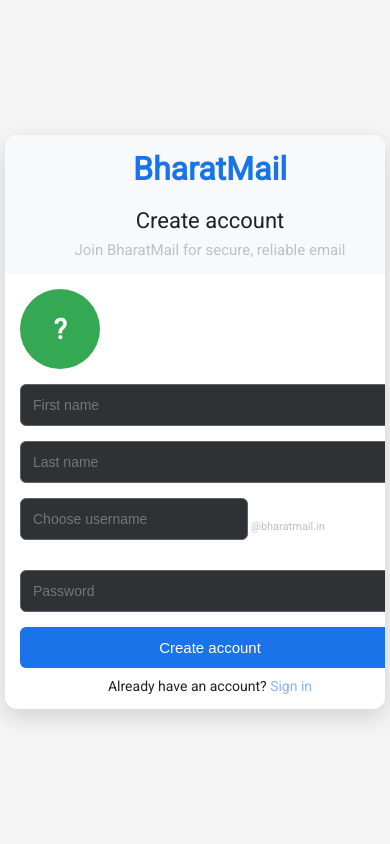
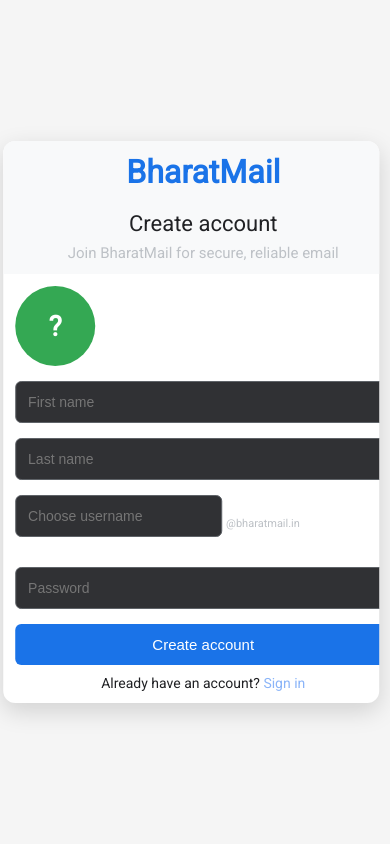
Before and after one commit to Sahilsoni15/BharatMail, a Flask app: page /register in a window 390 px wide. Run offline with Flask 3, Linux system fonts and the light colour scheme; parts of the project's set-up code (start-up, migrations or seed data) failed here and were passed over.

Commit message:
Adjust complete registration box positioning for better mobile display
- Moved entire registration container slightly to left (translateX(-1%))
- Reduced container width to 98% on mobile screens < 480px
- Reduced body padding to 3px and form padding to 12px for more space
- Ensures complete registration form shows properly without right-side cutoff
- Maintains all form functionality while optimizing mobile viewport usage

Now the complete registration box fits better on mobile screens.

```diff
--- a/templates/register.html
+++ b/templates/register.html
@@ -220,21 +220,29 @@
         h2 { font-size: 22px; }
     }
 
-    /* Additional mobile fixes for email field */
+    /* Additional mobile fixes for complete registration box */
     @media (max-width: 480px) {
-        .left-side, .right-side { padding: 15px; }
-        body { padding: 5px; }
+        .left-side, .right-side { padding: 12px; }
+        body { padding: 3px; }
 
-        /* Keep horizontal layout but adjust proportions */
+        /* Adjust complete registration container */
+        .card {
+            margin: 0;
+            width: 98%;
+            max-width: none;
+            transform: translateX(-1%);
+        }
+
+        /* Keep horizontal layout but adjust proportions for email field */
         .email-container input {
-            flex: 0.6 !important; /* Make username input smaller */
-            max-width: 60% !important;
+            flex: 0.55 !important;
+            max-width: 55% !important;
         }
 
         .email-container span {
-            flex: 0.4 !important;
+            flex: 0.45 !important;
             font-size: 11px;
-            margin-left: 3px !important;
+            margin-left: 4px !important;
             text-align: left;
         }
     }
```
